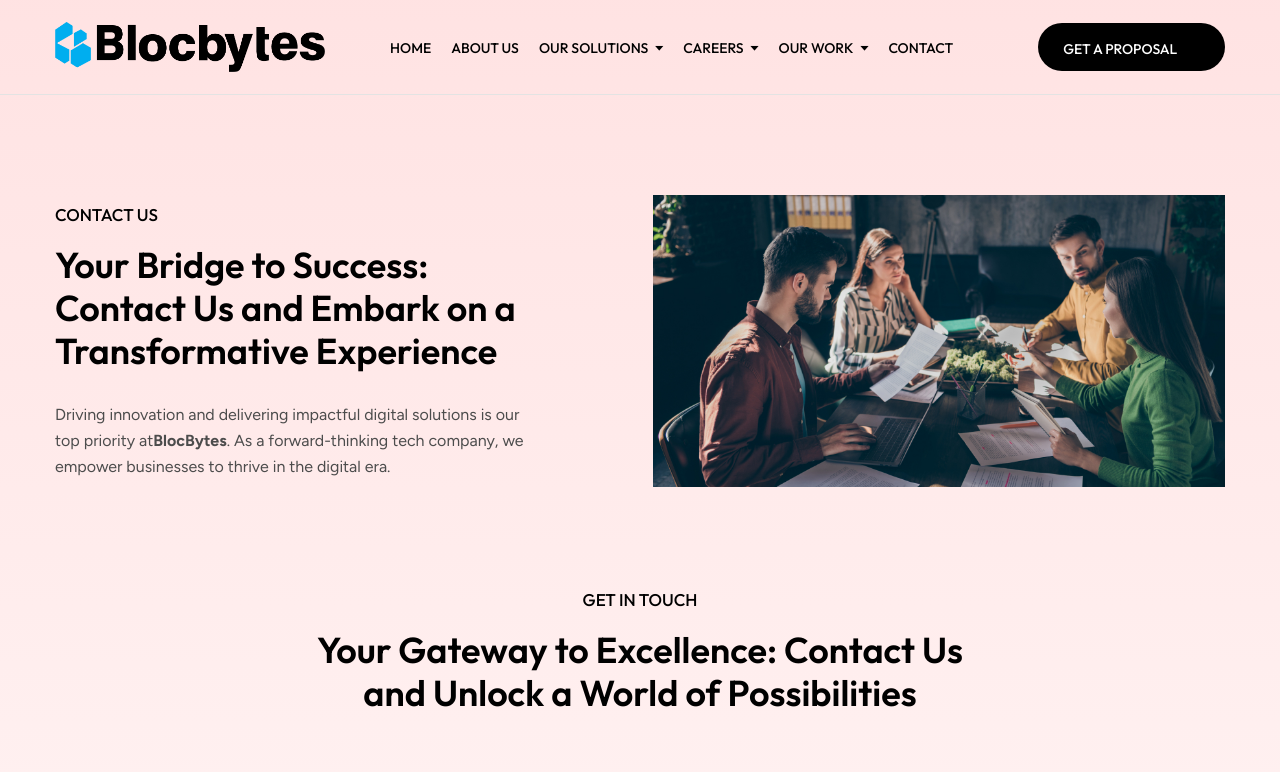
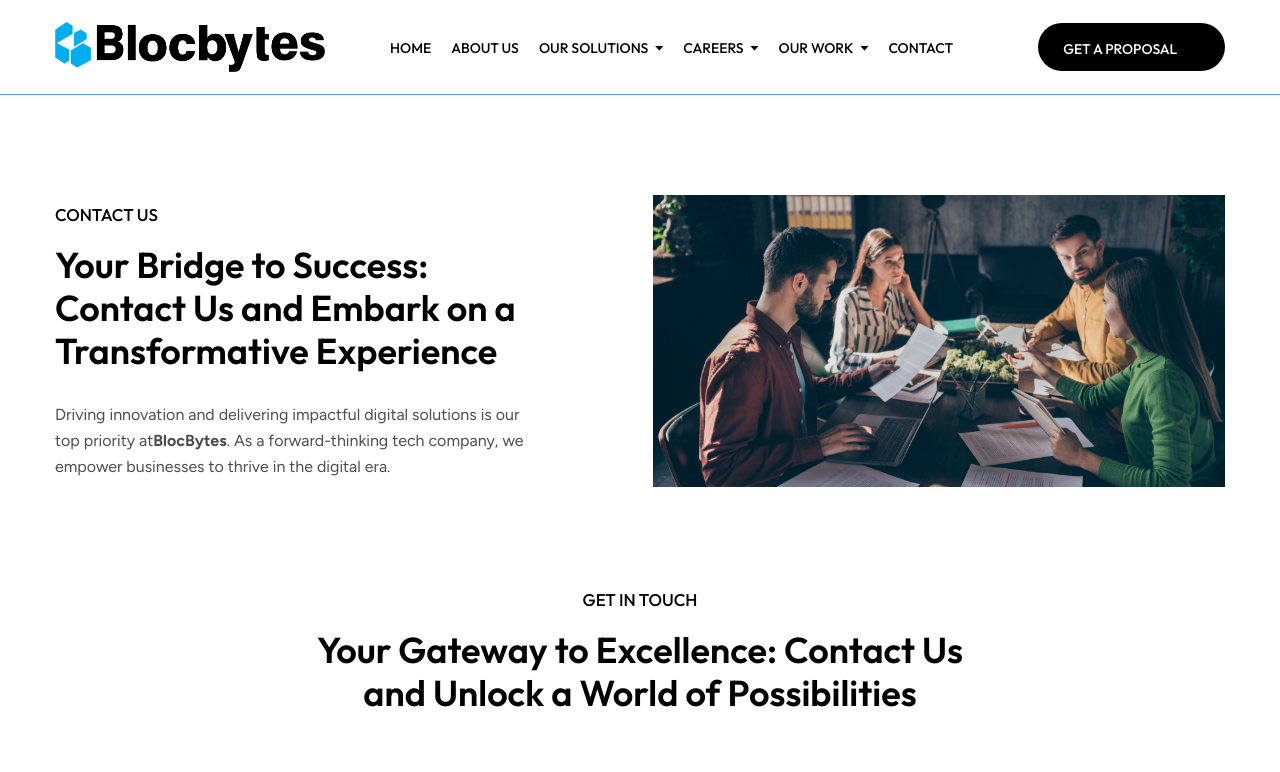
Before and after one commit to arslan7676/blockbytes, a Next.js app: page /contact-us in a window 1280 px wide. Shown: the top 772 px of the page. Built offline with nearby package versions, Linux system fonts and the light colour scheme; some icons are missing.

Commit message:
updated code

```diff
--- a/src/app/contact-us/page.tsx
+++ b/src/app/contact-us/page.tsx
@@ -7,10 +7,10 @@ import Navbar from "@/components/Layout/Navbar";
 export default function ContactUsPage() {
   return (
     <>
-      <div className="gradient-bg">
+      <div>
         <Navbar />
 
-        <hr className="border-[#E3E3E3]" />
+        <hr className="border-[#6494ec]" />
 
         <ContactUsHeader />
 
```
